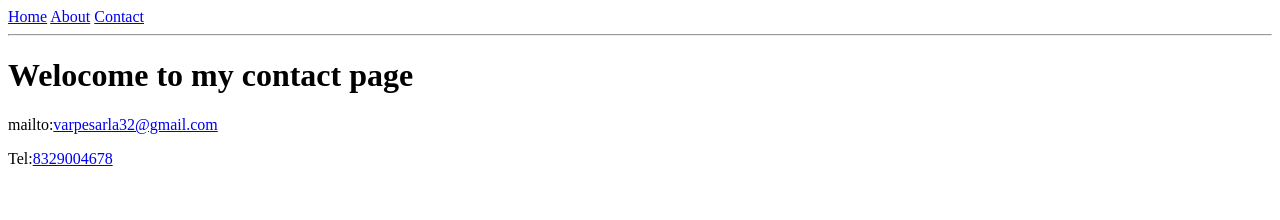
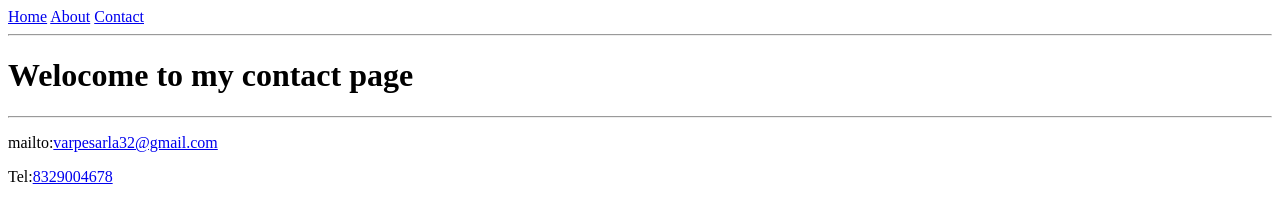
Before and after one commit to sarlavarpe01/My-assignment, a plain HTML site: page contact.html in a window 1280 px wide. Drawn offline with Linux system fonts and the light colour scheme.

Commit message:
added pages

```diff
--- a/contact.html
+++ b/contact.html
@@ -8,8 +8,10 @@
     <a href="about.html">About</a>
     <a href="contact.html">Contact</a>
     <hr>
-    <h1>Welocome to my contact page</h1>
+    <h1>Welocome to my contact page</h1><hr>
+
     <p>mailto:<a href="mailto:varpesarla32@gmail.com">varpesarla32@gmail.com</a></p>
+
     <p>Tel:<a href="Tel:8329004678">8329004678</a></p>
     </body>
 </html>
```
Also changed, not shown: about.html (+1 -1 lines).
